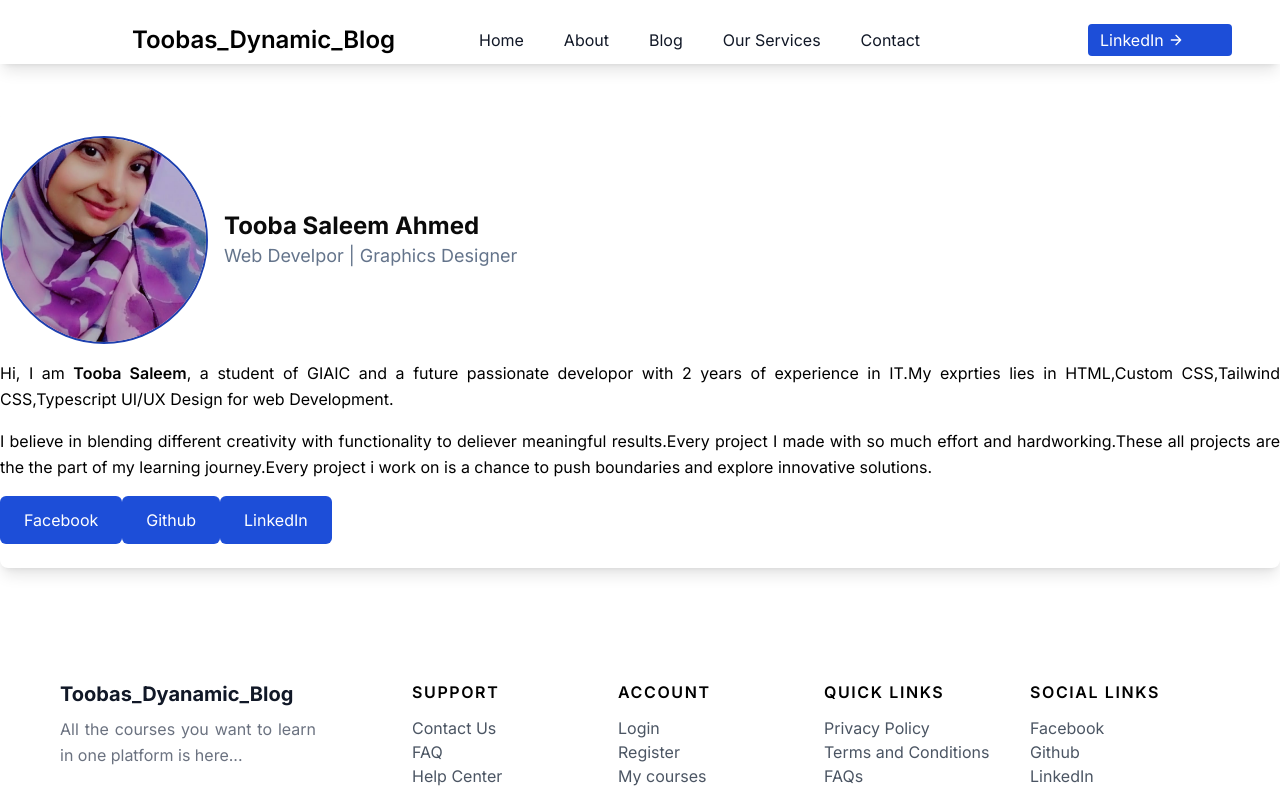
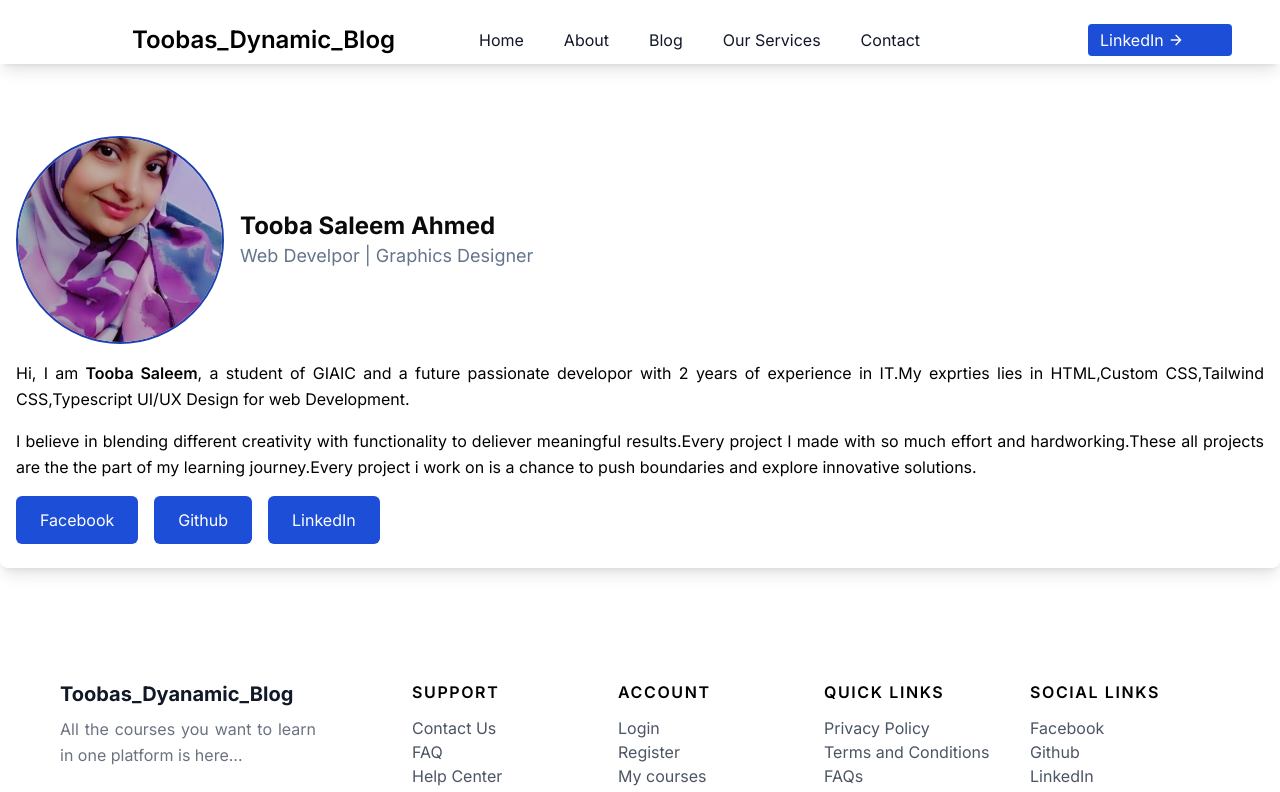
Before and after one commit to ToobaSaleem1234/blog_website, a Next.js app: page /authorcard in a window 1280 px wide. Shown: the top 792 px of the page. Built offline with nearby package versions, Linux system fonts and the light colour scheme.

Commit message:
Add files via upload

```diff
--- a/src/app/authorcard/page.tsx
+++ b/src/app/authorcard/page.tsx
@@ -4,7 +4,7 @@ import Image from 'next/image'
 
 const Authorcard = () => {
   return (
-    <div className='bg-white shadow-lg rounded-lg py-6 mt-12'>
+    <div className='bg-white shadow-lg rounded-lg px-4 py-6 mt-12'>
       <div className='flex items-center animation-fadeIn'>
         <Image className='w-52 h-52 rounded-full mr-4 object-cover border-2 border-blue-800'
           alt='author'
@@ -23,7 +23,7 @@ const Authorcard = () => {
       <p className='mt-4 text-black leading-relaxed text-justify'>
         I believe in blending different creativity with functionality to deliever meaningful results.Every project I made with so much effort and hardworking.These all projects are the the part of my learning journey.Every project i work on is a chance to push boundaries and explore innovative solutions.
       </p>
-      <div className='mt-4 flex'>
+      <div className='mt-4 flex gap-4'>
         <a href="https://www.facebook.com/tooba.saleem.739?mibextid=ZbWKwL" target='_blank' className='px-6 py-3 text-white  bg-blue-700 rounded-md hover:bg-blue-500 transition duration-300'>
           Facebook
         </a>
```
